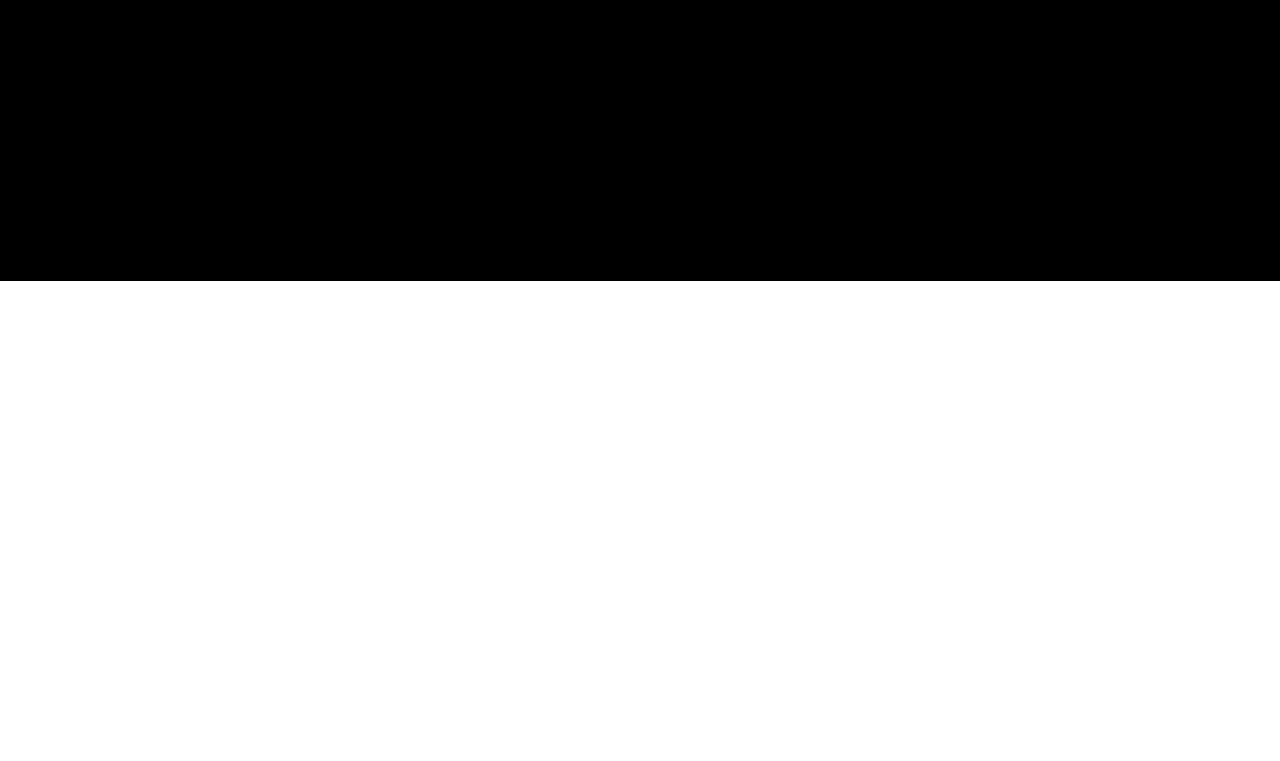
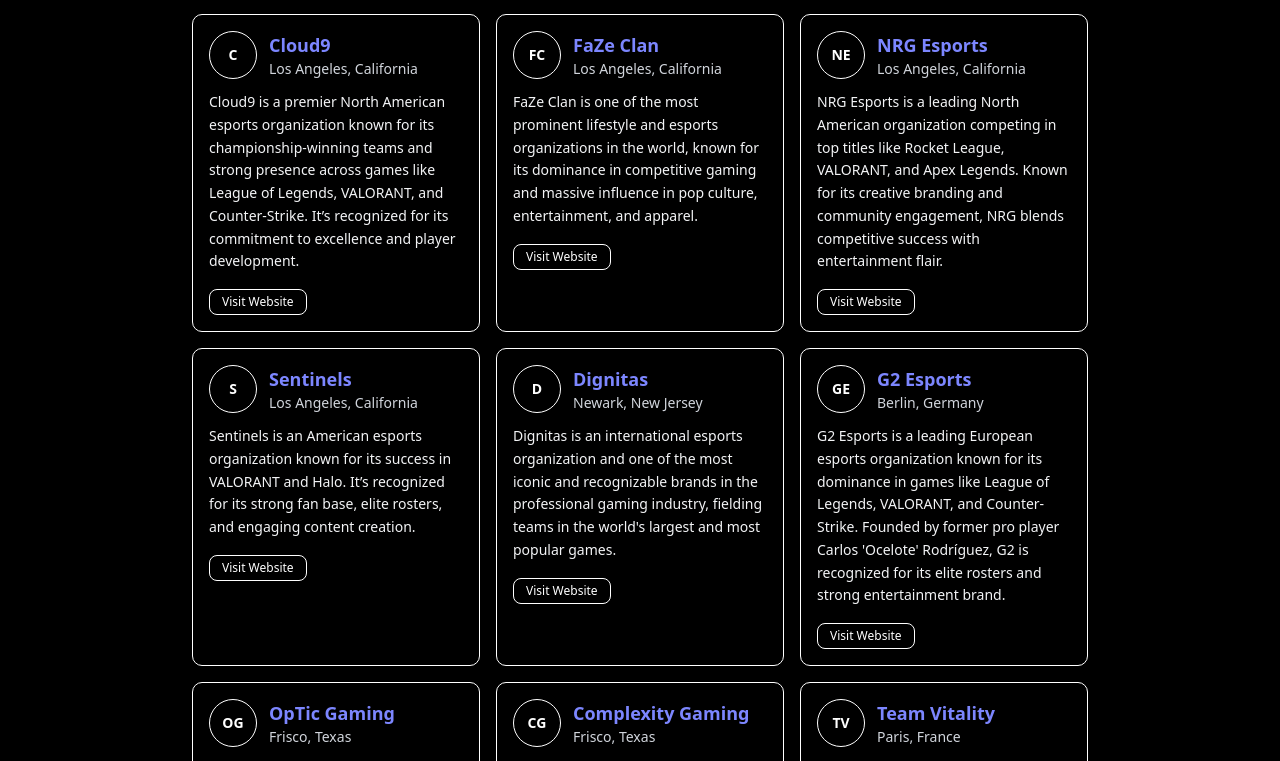
Before and after one commit to CameronIFrazier/Leftoversnextjs, a Next.js app: page /SponsorPage in a window 1280 px wide. Shown: the part 519-1280 px from the top of the page. Before the commit the page ends 800 px from the top, so only its background shows below. Built offline with nearby package versions, Linux system fonts and the light colour scheme.

Commit message:
More teams

```diff
--- a/src/app/SponsorPage/page.tsx
+++ b/src/app/SponsorPage/page.tsx
@@ -29,6 +29,61 @@
     location: "Newark, New Jersey",
     website: "https://dignitas.gg/",
   },
+    {
+        name: "Cloud9",
+        description: "Cloud9 is a premier North American esports organization known for its championship-winning teams and strong presence across games like League of Legends, VALORANT, and Counter-Strike. It’s recognized for its commitment to excellence and player development.",
+        location: "Los Angeles, California",
+        website: "https://www.cloud9.gg/",
+    },
+    {
+        name: "FaZe Clan",
+        description: "FaZe Clan is one of the most prominent lifestyle and esports organizations in the world, known for its dominance in competitive gaming and massive influence in pop culture, entertainment, and apparel.",
+        location: "Los Angeles, California",
+        website: "https://fazeclan.com/",
+    },
+    {
+        name: "NRG Esports",
+        description: "NRG Esports is a leading North American organization competing in top titles like Rocket League, VALORANT, and Apex Legends. Known for its creative branding and community engagement, NRG blends competitive success with entertainment flair.",
+        location: "Los Angeles, California",
+        website: "https://www.nrg.gg/",
+    },
+    {
+        name: "Sentinels",
+        description: "Sentinels is an American esports organization known for its success in VALORANT and Halo. It’s recognized for its strong fan base, elite rosters, and engaging content creation.",
+        location: "Los Angeles, California",
+        website: "https://www.sentinels.gg/",
+    },
+
+    {
+        name: "Dignitas",
+        description: "Dignitas is an international esports organization and one of the most iconic and recognizable brands in the professional gaming industry, fielding teams in the world's largest and most popular games.",
+        location: "Newark, New Jersey",
+        website: "https://dignitas.gg/",
+    },
+    {
+        name: "G2 Esports",
+        description: "G2 Esports is a leading European esports organization known for its dominance in games like League of Legends, VALORANT, and Counter-Strike. Founded by former pro player Carlos 'Ocelote' Rodríguez, G2 is recognized for its elite rosters and strong entertainment brand.",
+        location: "Berlin, Germany",
+        website: "https://g2esports.com/",
+    },
+    {
+        name: "OpTic Gaming",
+        description: "OpTic Gaming is an iconic North American esports organization with roots in competitive Call of Duty. Known as ‘The Green Wall,’ OpTic has expanded into games like Halo, VALORANT, and Rocket League.",
+        location: "Frisco, Texas",
+        website: "https://opticgaming.com/",
+    },
+    {
+        name: "Complexity Gaming",
+        description: "Complexity Gaming is one of the longest-running North American esports organizations, competing in games such as Counter-Strike, Rocket League, and Madden. The organization is known for its professionalism and partnership with the Dallas Cowboys.",
+        location: "Frisco, Texas",
+        website: "https://complexity.gg/",
+    },
+    {
+        name: "Team Vitality",
+        description: "Team Vitality is a top-tier European esports organization competing in games like League of Legends, Counter-Strike, and Rocket League. Known for its bold branding and high-level competition, Vitality has become a cornerstone of the EU esports scene.",
+        location: "Paris, France",
+        website: "https://vitality.gg/",
+    },
 
 ];
 
```
